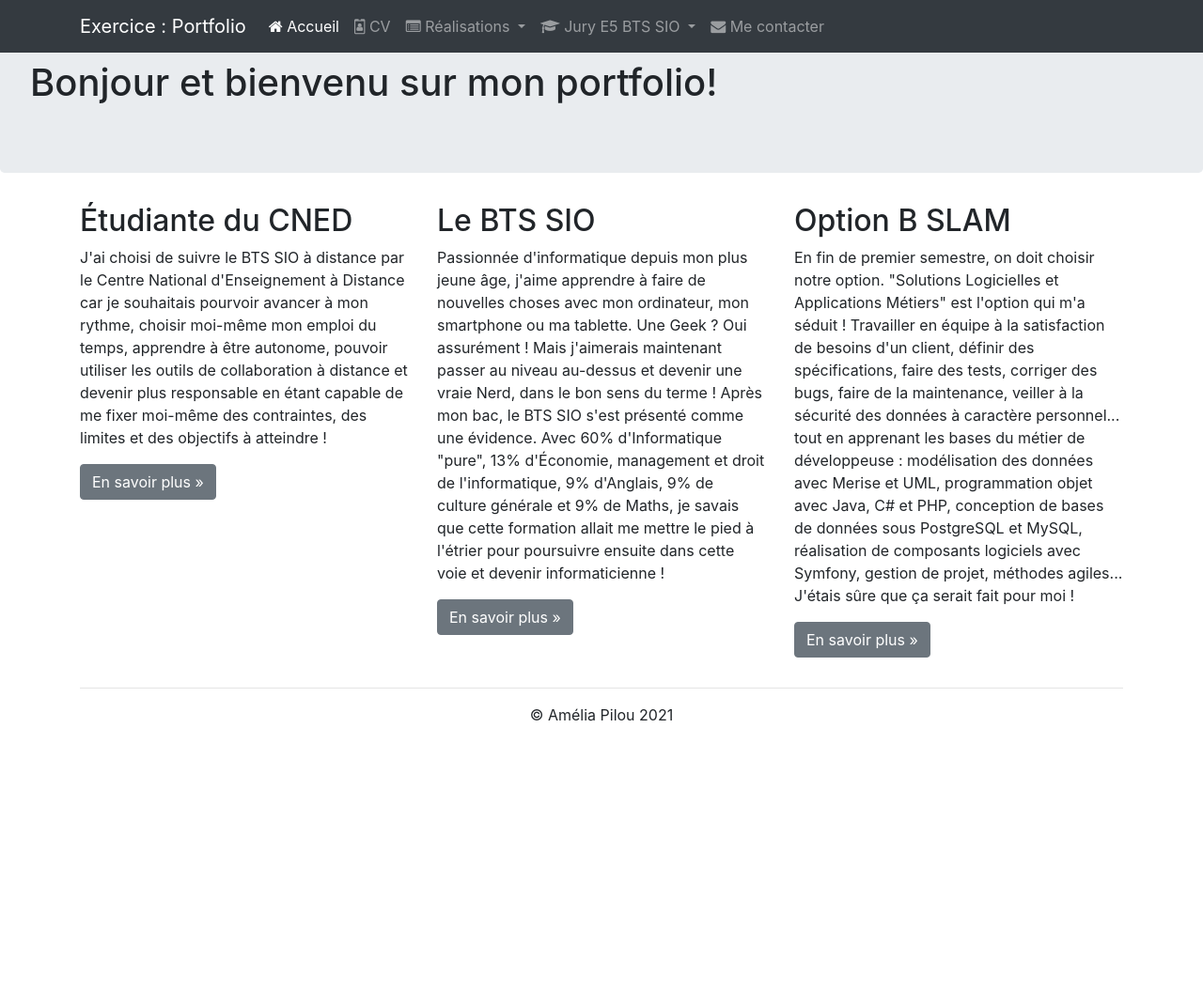
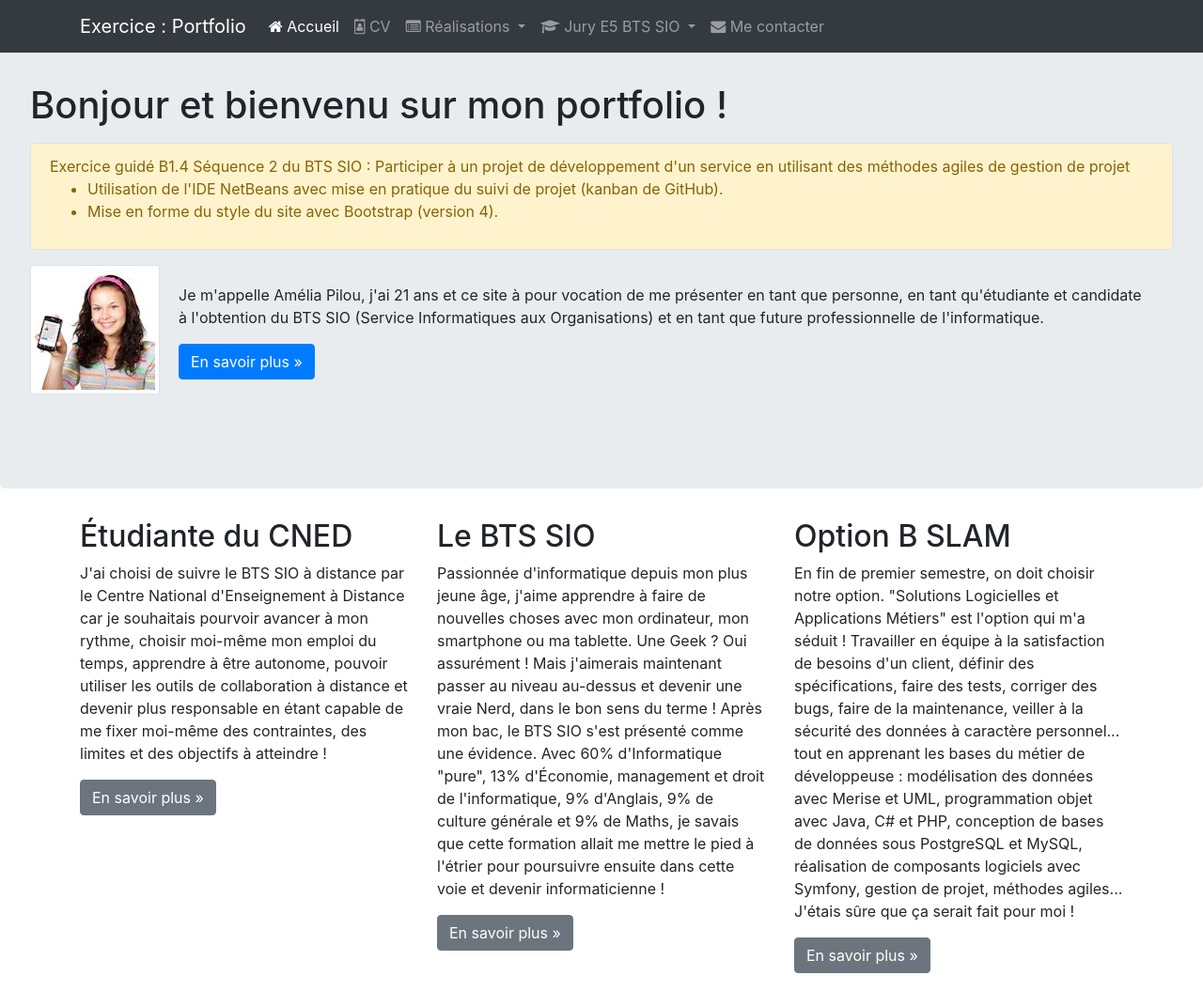
Before and after one commit to codevea/Exercice-bts-sio-portfolio-amelia-pilou.github.io, a plain HTML site: page index.html in a window 1280 px wide. Shown: the top 1055 px of the page at 94% size. Before the commit the page ends 800 px from the top, so only its background shows below. Drawn offline with nearby package versions, Linux system fonts and the light colour scheme.

Commit message:
Ajout du texte de présentation et de la photo de profil Task #6 - Ajout de photo et d'un texte en page d’accueil

```diff
--- a/index.html
+++ b/index.html
@@ -17,6 +17,7 @@
     </head>
     <body>
 
+    <!-- Emplacement du menu de navigation principal -->
         <nav class="navbar navbar-dark bg-dark fixed-top navbar-expand-md">
             <div class="container">
                 <button type="button" class="navbar-toggler" data-toggle="collapse" data-target="#navbar" aria-controls="navbar">
@@ -114,9 +115,37 @@
 
         <!-- Emplacement pour le contenu principal de la page -->
         <div class="jumbotron">
-            <h1>Bonjour et bienvenu sur mon portfolio!</h1>
+            <h1 class="mt-4 mb-3">Bonjour et bienvenu sur mon portfolio !</h1>
+
+            <!-- Alerte permettant d'informer les visiteurs que ce site est un exercice effectué au cours du cursus d'apprentissage du BTS SIO -->
+            <div class="alert alert-warning border mb-3" role="alert">
+                Exercice guidé B1.4 Séquence 2 du BTS SIO : Participer à un projet de développement d'un service en utilisant des méthodes agiles de gestion de projet
+                <ul>
+                    <li>Utilisation de l'IDE NetBeans avec mise en pratique du suivi de projet (kanban de GitHub).</li>
+                    <li>Mise en forme du style du site avec Bootstrap (version 4).</li>
+                </ul>
+            </div>
+
+
+            <div class="mb-3">
+                <img class="rounded float-left img-thumbnail" src="images/AmeliaPilou.jpg" alt="Photo de profil de Amelia Pilou">
+            </div>
+
+            <div class="card mb-3 bg-transparent border-0">
+                <div class="card-body">
+                    <p class="card-text">
+                        Je m'appelle Amélia Pilou, j'ai 21 ans et ce site à pour vocation de me présenter en tant que personne, en tant qu'étudiante et candidate à l'obtention du BTS SIO (Service Informatiques aux Organisations) et en tant que future professionnelle de l'informatique.
+                    </p>
+                    <p class="mb-3">
+                        <a class="btn btn-primary" href="#" role="button">En savoir plus »</a>
+                    </p>
+                </div>
+            </div>
+
         </div>
 
+
+        <!-- Emplacement du pied de page footer -->
         <footer>
             <div class="container">
                 <div class="row">
```
